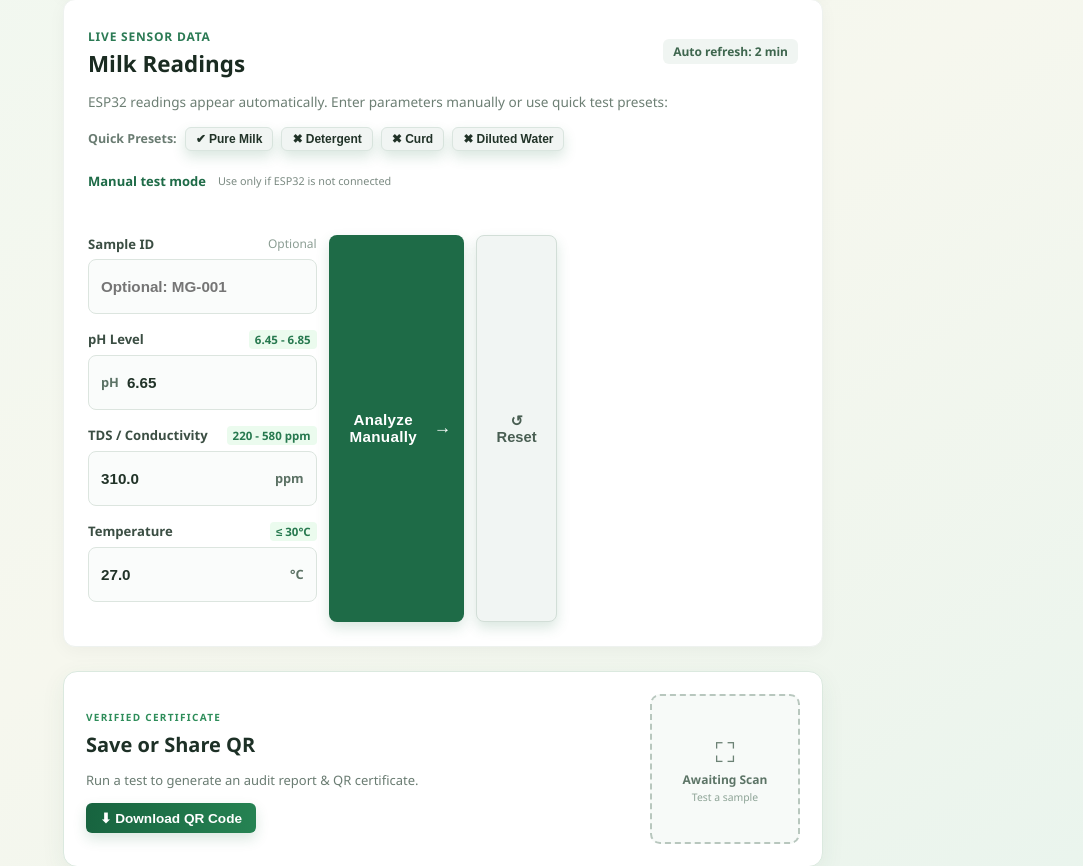
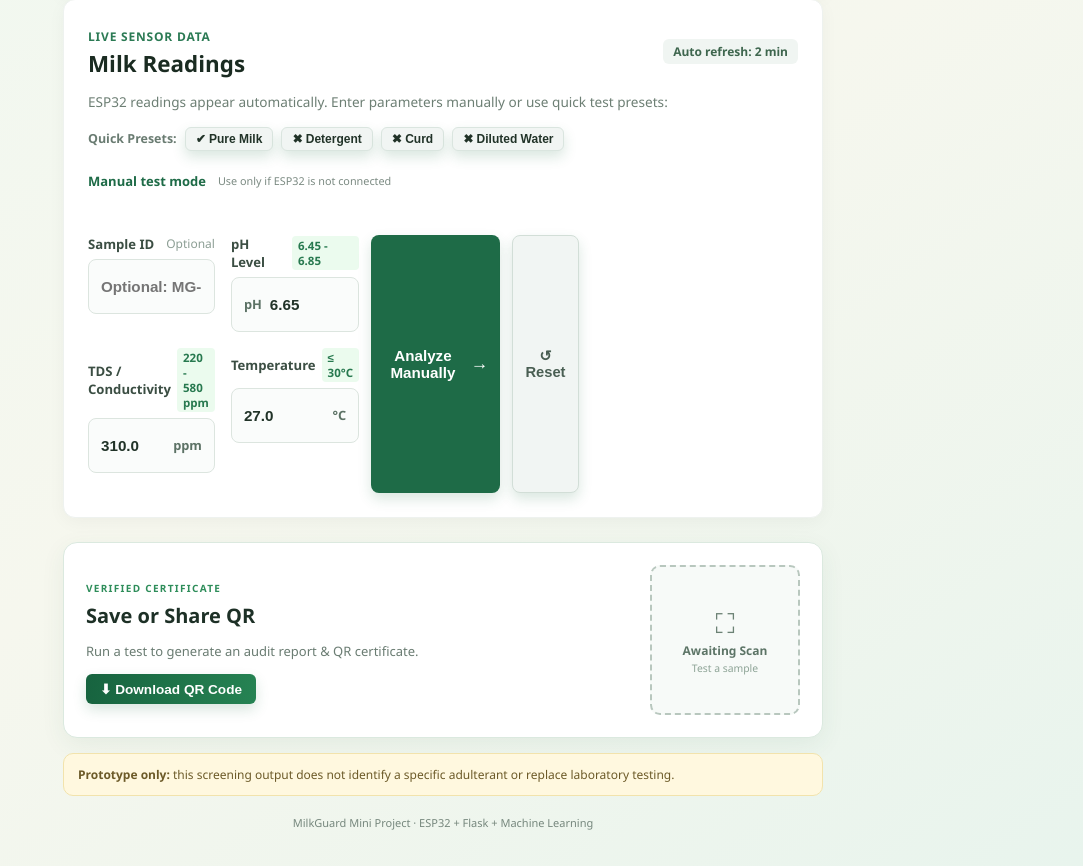
Before and after one commit to aryansrivastava707-cpu/Milk-Guard, a Flask app: page / in a window 1280 px wide. Shown: the part 441-1307 px from the top of the page, without its empty margins (197-1280 px from the left). Run offline with Flask 3, Linux system fonts and the light colour scheme.

Commit message:
Update index.html

```diff
--- a/templates/index.html
+++ b/templates/index.html
@@ -60,12 +60,20 @@
       color: #1e6b47;
     }
 
+    /* Fixed 2x2 Grid Layout */
     .form-grid {
       display: grid;
-      grid-template-columns: repeat(auto-fit, minmax(220px, 1fr));
+      grid-template-columns: 1fr 1fr;
       gap: 16px;
       margin-bottom: 20px;
+      width: 100%;
     }
+    @media (max-width: 600px) {
+      .form-grid {
+        grid-template-columns: 1fr;
+      }
+    }
+
     .field-group {
       display: flex;
       flex-direction: column;
@@ -131,12 +139,14 @@
     .badge-left { margin-right: 8px; }
     .badge-right { margin-left: 8px; }
 
+    /* Bottom Button Bar */
     .form-buttons {
       display: flex;
       gap: 12px;
+      width: 100%;
     }
     .btn-submit {
-      flex: 2;
+      flex: 3;
       background: #1e6b47;
       color: #ffffff;
       border: none;
@@ -144,21 +154,16 @@
       padding: 12px;
       font-size: 0.95rem;
       font-weight: 600;
-      letter-spacing: 0.3px;
       cursor: pointer;
       display: flex;
       align-items: center;
       justify-content: center;
       gap: 8px;
-      transition: background-color 0.2s, transform 0.1s;
+      transition: background-color 0.2s;
     }
     .btn-submit:hover {
       background: #165436;
     }
-    .btn-submit:active {
-      transform: scale(0.995);
-    }
-
     .btn-reset {
       flex: 1;
       background: #f1f5f3;
```
